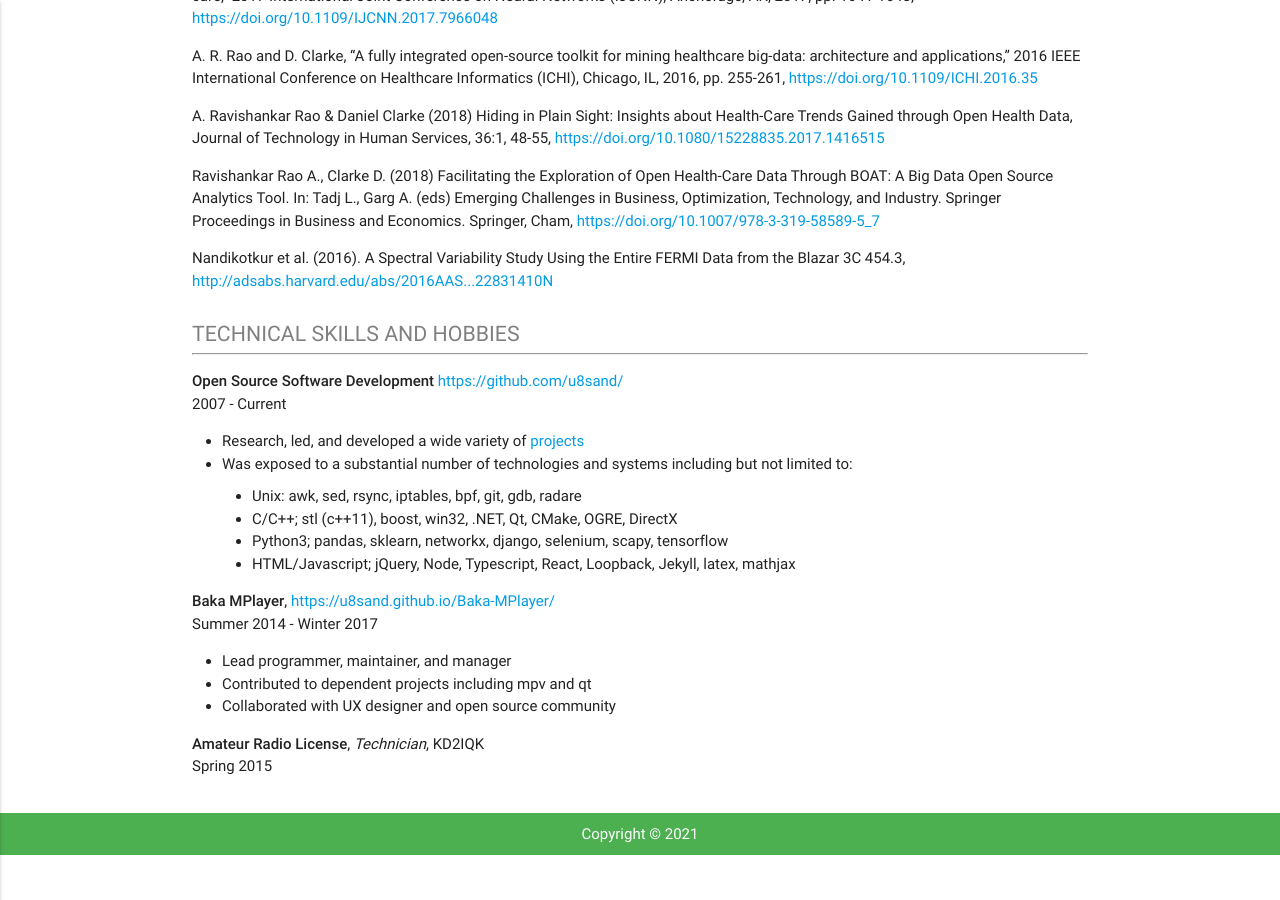
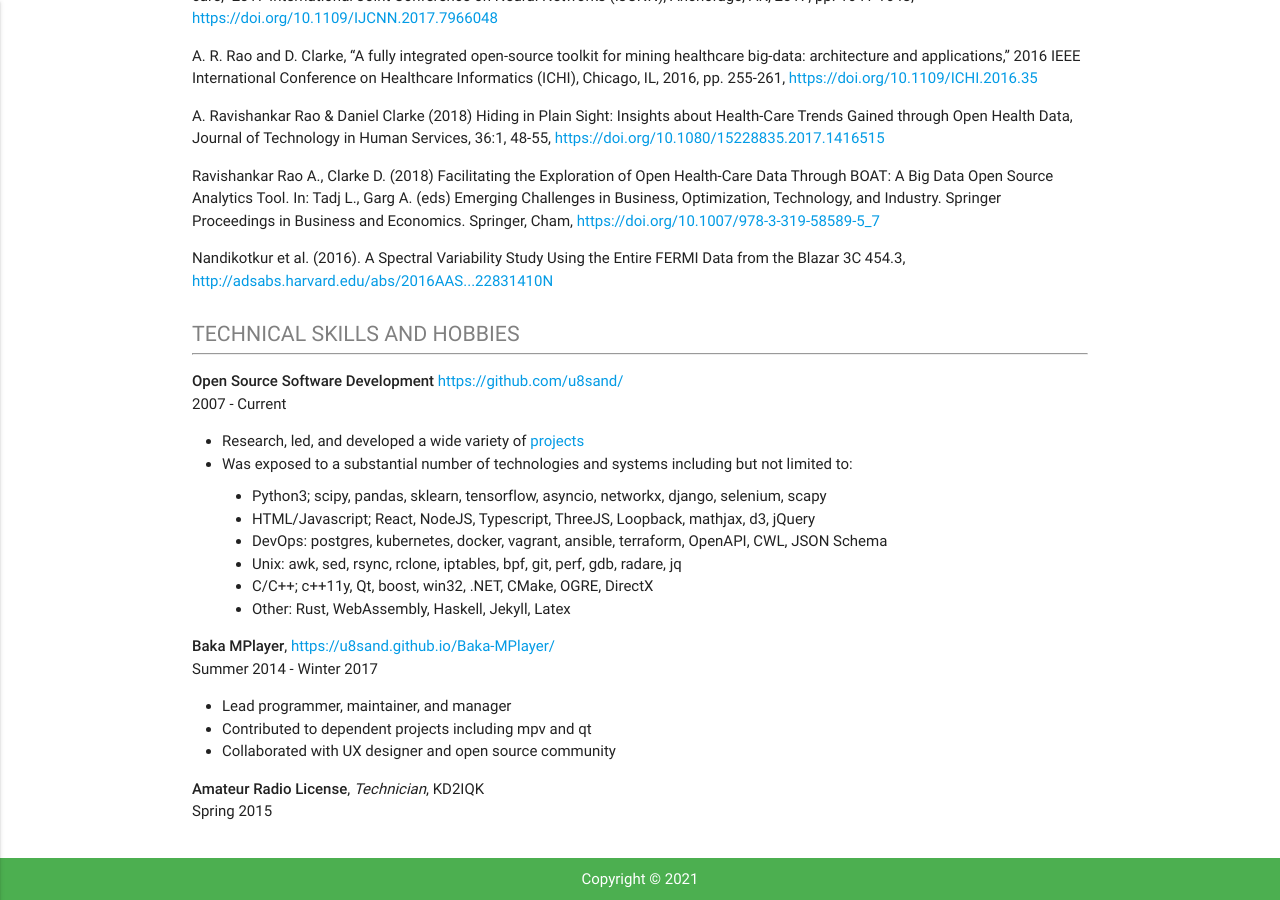
Before and after one commit to u8sand/u8sand.github.io, a Jekyll site: the page built from 03-resume.md, in a window 1280 px wide and 900 px high, scrolled down 2413 px. Built offline with Jekyll 4.4.1, drawn with Linux system fonts in a browser that asks for light colours; nearby versions of some CDN libraries; before the commit the page ends 3268 px from its top, so only the background shows below that.

Commit message:
Update technical skills listing

```diff
--- a/03-resume.md
+++ b/03-resume.md
@@ -136,10 +136,12 @@ Nandikotkur et al. (2016). A Spectral Variability Study Using the Entire FERMI D
 
 - Research, led, and developed a wide variety of [projects](/projects)
 - Was exposed to a substantial number of technologies and systems including but not limited to:
-  - Unix: awk, sed, rsync, iptables, bpf, git, gdb, radare
-  - C/C++; stl (c++11), boost, win32, .NET, Qt, CMake, OGRE, DirectX
-  - Python3; pandas, sklearn, networkx, django, selenium, scapy, tensorflow
-  - HTML/Javascript; jQuery, Node, Typescript, React, Loopback, Jekyll, latex, mathjax
+  - Python3; scipy, pandas, sklearn, tensorflow, asyncio, networkx, django, selenium, scapy
+  - HTML/Javascript; React, NodeJS, Typescript, ThreeJS, Loopback, mathjax, d3, jQuery
+  - DevOps: postgres, kubernetes, docker, vagrant, ansible, terraform, OpenAPI, CWL, JSON Schema
+  - Unix: awk, sed, rsync, rclone, iptables, bpf, git, perf, gdb, radare, jq
+  - C/C++; c++11y, Qt, boost, win32, .NET, CMake, OGRE, DirectX
+  - Other: Rust, WebAssembly, Haskell, Jekyll, Latex
 
 **Baka MPlayer**, <https://u8sand.github.io/Baka-MPlayer/>
 Summer 2014 - Winter 2017
```
